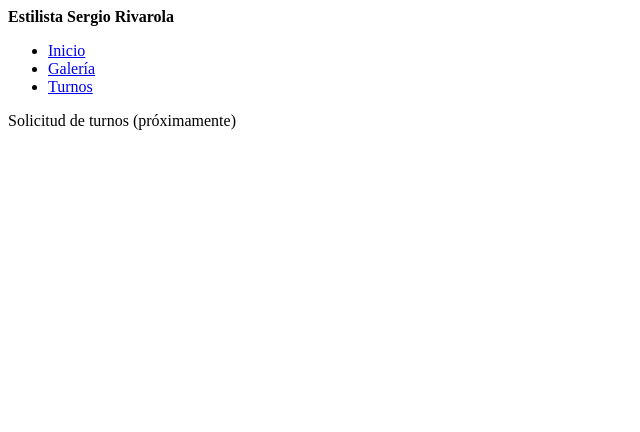
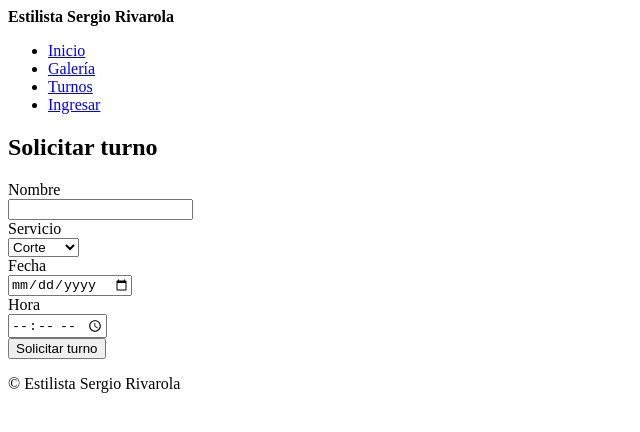
Before and after one commit to aguaconect/Estilista-Sergio-Rivarola, a React (Vite) app: page /turnos in a window 1280 px wide. Shown: the top 432 px of the page, without its empty margins (0-640 px from the left). Built offline with nearby package versions, Linux system fonts and the light colour scheme.

Commit message:
Protección de ruta admin por rol

```diff
--- a/src/App.jsx
+++ b/src/App.jsx
@@ -1,19 +1,29 @@
 import { Routes, Route } from "react-router-dom";
 import Navbar from "./components/Navbar";
+import Footer from "./components/Footer";
 import Home from "./pages/Home";
 import Galeria from "./pages/Galeria";
 import Turnos from "./pages/Turnos";
+import Login from "./pages/Login";
+import Admin from "./pages/Admin";
+import ProtectedRoute from "./components/ProtectedRoute";
 
 function App() {
   return (
     <div>
       <Navbar />
 
-      <Routes>
-        <Route path="/" element={<Home />} />
-        <Route path="/galeria" element={<Galeria />} />
-        <Route path="/turnos" element={<Turnos />} />
-      </Routes>
+      <main>
+        <Routes>
+          <Route path="/" element={<Home />} />
+          <Route path="/galeria" element={<Galeria />} />
+          <Route path="/turnos" element={<Turnos />} />
+          <Route path="/login" element={<Login />} />
+          <Route path="/admin" element={<ProtectedRoute><Admin /></ProtectedRoute>}/>
+        </Routes>
+      </main>
+
+      <Footer />
     </div>
   );
 }
--- /dev/null
+++ b/src/components/Footer.jsx
@@ -0,0 +1,9 @@
+function Footer() {
+  return (
+    <footer>
+      <p>© Estilista Sergio Rivarola</p>
+    </footer>
+  );
+}
+
+export default Footer;
--- a/src/components/Navbar.jsx
+++ b/src/components/Navbar.jsx
@@ -8,15 +8,10 @@ function Navbar() {
       </div>
 
       <ul>
-        <li>
-          <Link to="/">Inicio</Link>
-        </li>
-        <li>
-          <Link to="/galeria">Galería</Link>
-        </li>
-        <li>
-          <Link to="/turnos">Turnos</Link>
-        </li>
+        <li><Link to="/">Inicio</Link></li>
+        <li><Link to="/galeria">Galería</Link></li>
+        <li><Link to="/turnos">Turnos</Link></li>
+        <li><Link to="/login">Ingresar</Link></li>
       </ul>
     </nav>
   );
--- /dev/null
+++ b/src/components/ProtectedRoute.jsx
@@ -0,0 +1,15 @@
+import { useContext } from "react";
+import { Navigate } from "react-router-dom";
+import { AuthContext } from "../context/AuthContext";
+
+function ProtectedRoute({ children }) {
+  const { user } = useContext(AuthContext);
+
+  if (!user || user.role !== "admin") {
+    return <Navigate to="/login" />;
+  }
+
+  return children;
+}
+
+export default ProtectedRoute;
--- /dev/null
+++ b/src/context/AuthContext.jsx
@@ -0,0 +1,15 @@
+import { createContext, useState } from "react";
+
+export const AuthContext = createContext();
+
+export function AuthProvider({ children }) {
+  const [user, setUser] = useState(null);
+  // user = { email, role }
+
+  return (
+    <AuthContext.Provider value={{ user, setUser }}>
+      {children}
+    </AuthContext.Provider>
+  );
+}
+``
--- a/src/main.jsx
+++ b/src/main.jsx
@@ -1,13 +1,16 @@
 import { StrictMode } from "react";
 import { createRoot } from "react-dom/client";
 import { BrowserRouter } from "react-router-dom";
+import { AuthProvider } from "./context/AuthContext";
+import App from "./App.jsx";
 import "./index.css";
-import App from "./App.jsx";
 
 createRoot(document.getElementById("root")).render(
   <StrictMode>
     <BrowserRouter>
-      <App />
+      <AuthProvider>
+        <App />
+      </AuthProvider>
     </BrowserRouter>
   </StrictMode>
 );
--- /dev/null
+++ b/src/pages/Admin.jsx
@@ -0,0 +1,10 @@
+function Admin() {
+  return (
+    <div>
+      <h2>Panel de administración</h2>
+      <p>Gestión de turnos, pagos y configuración</p>
+    </div>
+  );
+}
+
+export default Admin;
--- /dev/null
+++ b/src/pages/Login.jsx
@@ -0,0 +1,54 @@
+import { useContext, useState } from "react";
+import { AuthContext } from "../context/AuthContext";
+import { useNavigate } from "react-router-dom";
+
+function Login() {
+  const { setUser } = useContext(AuthContext);
+  const navigate = useNavigate();
+
+  const [email, setEmail] = useState("");
+  const [password, setPassword] = useState("");
+
+  function handleSubmit(e) {
+    e.preventDefault();
+
+    // Login simulado
+    if (email === "admin@pelu.com") {
+      setUser({ email, role: "admin" });
+      navigate("/admin");
+    } else {
+      setUser({ email, role: "cliente" });
+      navigate("/");
+    }
+  }
+
+  return (
+    <div>
+      <h2>Ingresar</h2>
+
+      <form onSubmit={handleSubmit}>
+        <div>
+          <label>Email</label><br />
+          <input
+            type="email"
+            value={email}
+            onChange={e => setEmail(e.target.value)}
+          />
+        </div>
+
+        <div>
+          <label>Contraseña</label><br />
+          <input
+            type="password"
+            value={password}
+            onChange={e => setPassword(e.target.value)}
+          />
+        </div>
+
+        <button type="submit">Ingresar</button>
+      </form>
+    </div>
+  );
+}
+
+export default Login;
--- a/src/pages/Turnos.jsx
+++ b/src/pages/Turnos.jsx
@@ -1,7 +1,73 @@
+import { useState } from "react";
+
 function Turnos() {
+  const [nombre, setNombre] = useState("");
+  const [servicio, setServicio] = useState("Corte");
+  const [fecha, setFecha] = useState("");
+  const [hora, setHora] = useState("");
+  const [turno, setTurno] = useState(null);
+
+  function handleSubmit(e) {
+    e.preventDefault();
+    setTurno({ nombre, servicio, fecha, hora });
+  }
+
   return (
     <div>
-      <p>Solicitud de turnos (próximamente)</p>
+      <h2>Solicitar turno</h2>
+
+      <form onSubmit={handleSubmit}>
+        <div>
+          <label>Nombre</label><br />
+          <input
+            type="text"
+            value={nombre}
+            onChange={(e) => setNombre(e.target.value)}
+          />
+        </div>
+
+        <div>
+          <label>Servicio</label><br />
+          <select
+            value={servicio}
+            onChange={(e) => setServicio(e.target.value)}
+          >
+            <option>Corte</option>
+            <option>Color</option>
+            <option>Peinado</option>
+          </select>
+        </div>
+
+        <div>
+          <label>Fecha</label><br />
+          <input
+            type="date"
+            value={fecha}
+            onChange={(e) => setFecha(e.target.value)}
+          />
+        </div>
+
+        <div>
+          <label>Hora</label><br />
+          <input
+            type="time"
+            value={hora}
+            onChange={(e) => setHora(e.target.value)}
+          />
+        </div>
+
+        <button type="submit">Solicitar turno</button>
+      </form>
+
+      {turno && (
+        <div>
+          <h3>Resumen del turno</h3>
+          <p>Nombre: {turno.nombre}</p>
+          <p>Servicio: {turno.servicio}</p>
+          <p>Fecha: {turno.fecha}</p>
+          <p>Hora: {turno.hora}</p>
+        </div>
+      )}
     </div>
   );
 }
```
